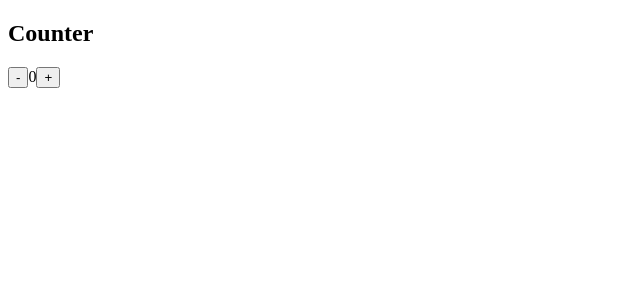
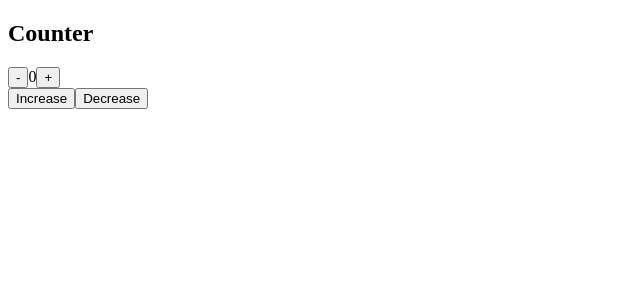
Before and after one commit to jeffhongxiao/redux-intro-ceddia, a React (Create React App) app: page / in a window 1280 px wide. Shown: the top 300 px of the page, without its empty margins (0-640 px from the left). Built offline with nearby package versions, Linux system fonts and the light colour scheme.

Commit message:
add and use dummy CounterButtons

```diff
--- /dev/null
+++ b/src/CounterButtons.js
@@ -0,0 +1,14 @@
+import React from 'react';
+
+class CounterButtons extends React.Component {
+  render() {
+    return (
+      <div>
+        <button>Increase</button>
+        <button>Decrease</button>
+      </div>
+    );
+  }
+}
+
+export default CounterButtons;
--- a/src/index.js
+++ b/src/index.js
@@ -1,6 +1,7 @@
 import React from 'react';
 import { render } from 'react-dom';
 import Counter from './Counter';
+import CounterButtons from './CounterButtons';
 import { Provider } from 'react-redux';
 import { createStore } from 'redux';
 
@@ -27,7 +28,10 @@ const store = createStore(reducer);
 
 const App = () => (
   <Provider store={store}>
-    <Counter />
+    <div>
+      <Counter />
+      <CounterButtons />
+    </div>
   </Provider>
 );
 
```
